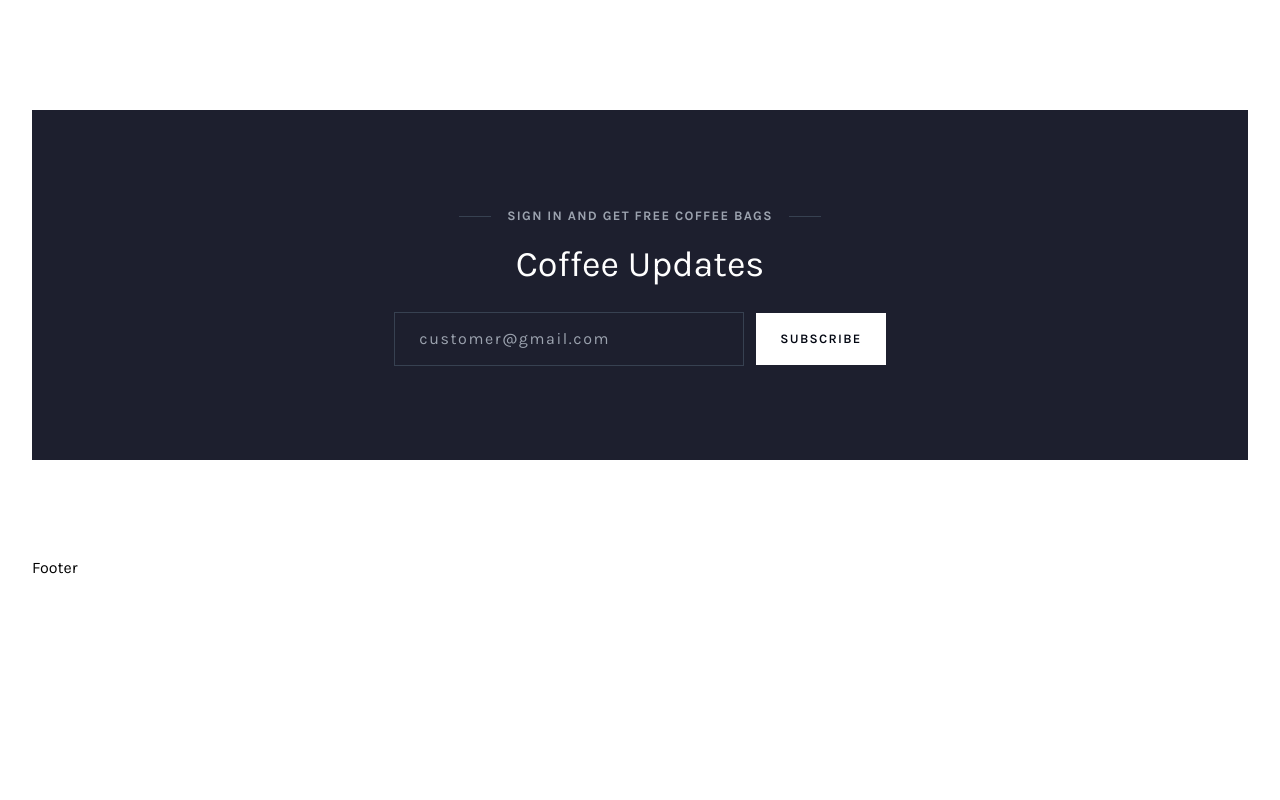
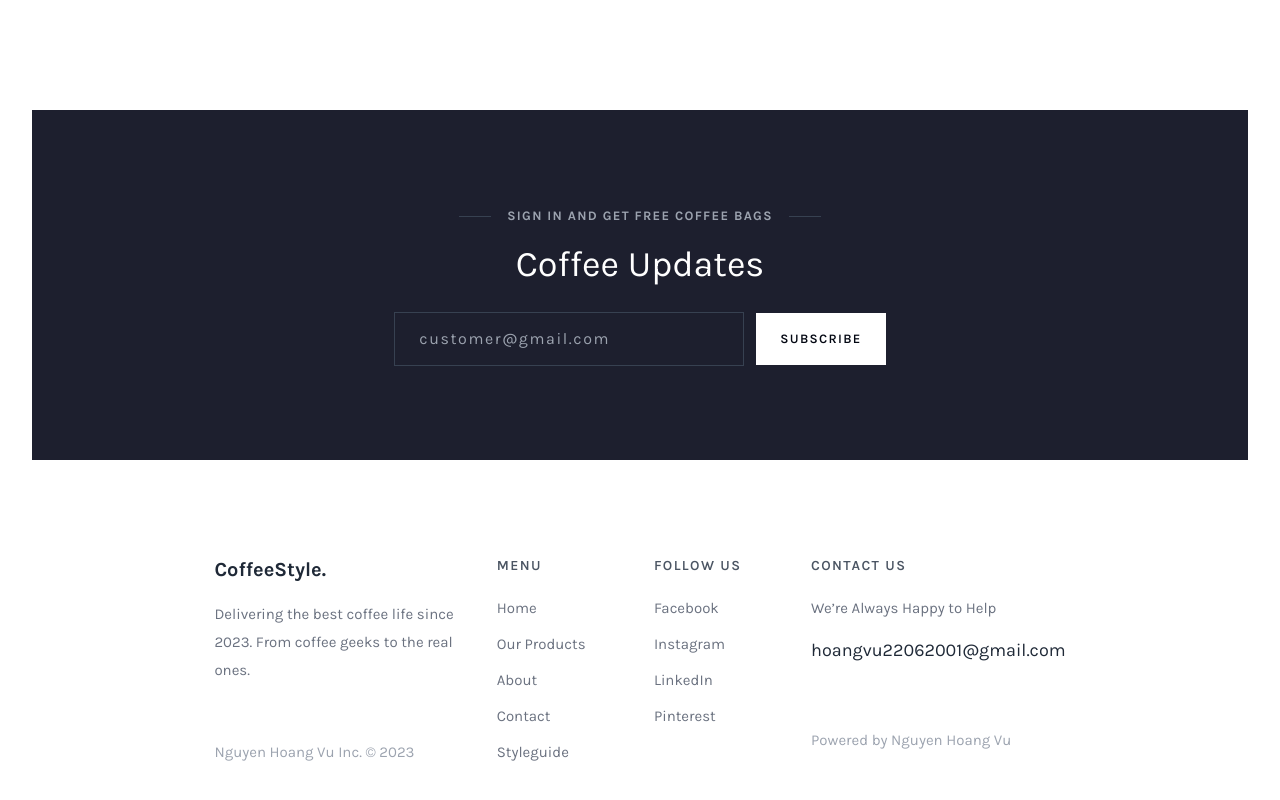
Before and after one commit to HoangVu22/tailwindcss-coffee-style, a React (Vite) app: page / in a window 1280 px wide. Shown: the part 4672-5472 px from the top of the page. Before the commit the page ends 5252 px from the top, so only its background shows below. Built offline with nearby package versions, Linux system fonts and the light colour scheme.

Commit message:
Make footer section

```diff
--- a/src/components/Footer.jsx
+++ b/src/components/Footer.jsx
@@ -1,6 +1,39 @@
 function Footer() {
   return (
-    <footer>Footer</footer>
+    <footer className="w-[95%] lg:w-[70%] mx-auto pb-24 text-gray-500 text-[15px]">
+      <div className="flex flex-col md:flex-row text-center md:text-left gap-12 md:gap-8">
+        <div className="basis-2/6">
+          <div className="font-bold text-xl mb-4 text-gray-800">CoffeeStyle.</div>
+          <div className="mb-4 md:mb-14 leading-7">Delivering the best coffee life since 2023. From coffee geeks to the real ones.</div>
+          <div className="text-gray-400 hover:text-coffee-400">Nguyen Hoang Vu Inc. © 2023</div>
+        </div>
+        <div className="basis-1/6">
+          <div className="uppercase font-semibold tracking-widest text-gray-600 mb-5 text-sm">Menu</div>
+          <div className="flex flex-col gap-3">
+            <div><a href="#" className="hover:text-coffee-400">Home</a></div>
+            <div><a href="#" className="hover:text-coffee-400">Our Products</a></div>
+            <div><a href="#" className="hover:text-coffee-400">About</a></div>
+            <div><a href="#" className="hover:text-coffee-400">Contact</a></div>
+            <div><a href="#" className="hover:text-coffee-400">Styleguide</a></div>
+          </div>
+        </div>
+        <div className="basis-1/6">
+          <div className="uppercase font-semibold tracking-widest text-gray-600 mb-5 text-sm">Follow Us</div>
+          <div className="flex flex-col gap-3">
+            <div><a href="https://www.facebook.com/nguyenhoangvu.22/" target="blank" className="hover:text-coffee-400">Facebook</a></div>
+            <div><a href="https://www.instagram.com/_vunh.2206/" target="blank" className="hover:text-coffee-400">Instagram</a></div>
+            <div><a href="#" className="hover:text-coffee-400">LinkedIn</a></div>
+            <div><a href="#" className="hover:text-coffee-400">Pinterest</a></div>
+          </div>
+        </div>
+        <div className="basis-2/6">
+          <div className="uppercase font-semibold tracking-widest text-gray-600 mb-5 text-sm">Contact Us</div>
+          <div className="mb-4">We’re Always Happy to Help</div>
+          <div className="mb-16 text-gray-800 text-lg"><a href="mailto:hoangvu22062001@gmail.com" className="hover:text-coffee-400">hoangvu22062001@gmail.com</a></div>
+          <div><a href="" className="text-gray-400 hover:text-coffee-400">Powered by Nguyen Hoang Vu</a></div>
+        </div>
+      </div>
+    </footer>
   )
 }
 
```
